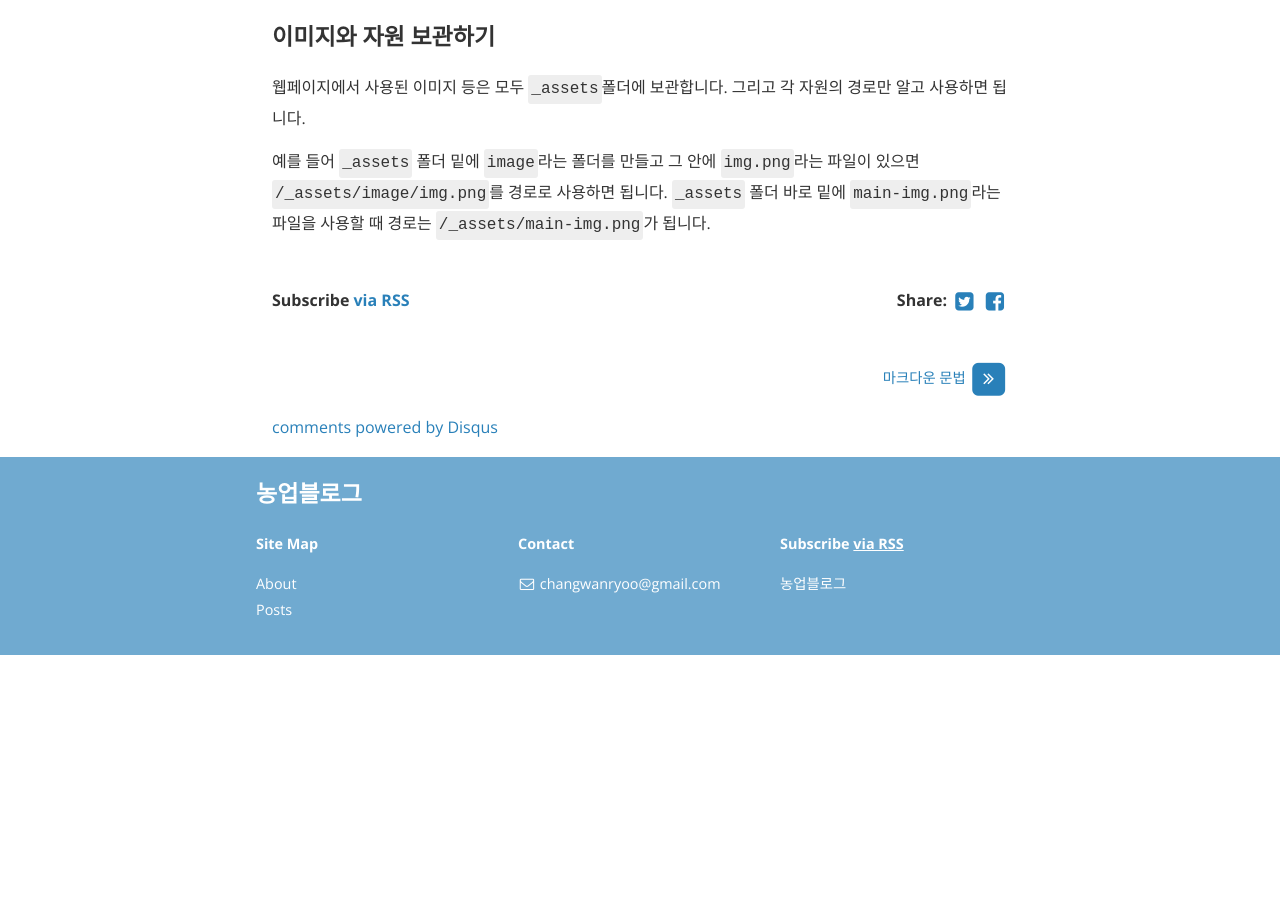
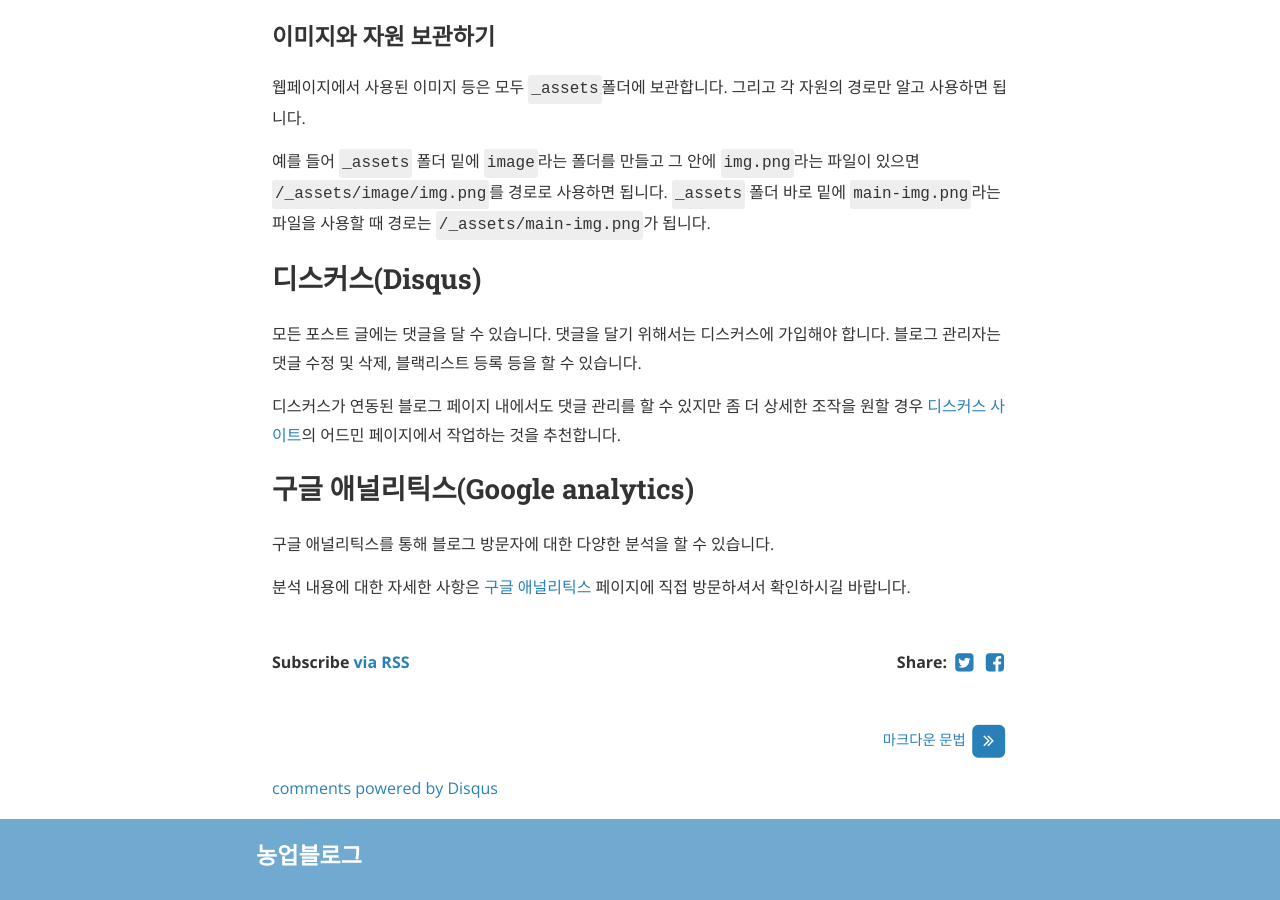
Before and after one commit to ryoochangwan/ryoochangwan.github.io, a Jekyll site: the page built from _posts/2017-12-12-blog-manage-manual.md, in a window 1280 px wide and 900 px high, scrolled down 3665 px. Built offline with Jekyll 4.4.1, drawn with Linux system fonts in a browser that asks for light colours; nearby versions of some CDN libraries; comment, search, counter and statistics services are not loaded; before the commit the page ends 4320 px from its top, so only the background shows below that.

Commit message:
Update 2017-12-12-blog-manage-manual.md

```diff
--- a/_posts/2017-12-12-blog-manage-manual.md
+++ b/_posts/2017-12-12-blog-manage-manual.md
@@ -126,3 +126,15 @@ cover: /assets/picture.png
 웹페이지에서 사용된 이미지 등은 모두 `_assets`폴더에 보관합니다. 그리고 각 자원의 경로만 알고 사용하면 됩니다.
 
 예를 들어 `_assets` 폴더 밑에 `image`라는 폴더를 만들고 그 안에 `img.png`라는 파일이 있으면 `/_assets/image/img.png`를 경로로 사용하면 됩니다. `_assets` 폴더 바로 밑에 `main-img.png`라는 파일을 사용할 때 경로는 `/_assets/main-img.png`가 됩니다.
+
+## 디스커스(Disqus)
+
+모든 포스트 글에는 댓글을 달 수 있습니다. 댓글을 달기 위해서는 디스커스에 가입해야 합니다. 블로그 관리자는 댓글 수정 및 삭제, 블랙리스트 등록 등을 할 수 있습니다.
+
+디스커스가 연동된 블로그 페이지 내에서도 댓글 관리를 할 수 있지만 좀 더 상세한 조작을 원할 경우 [디스커스 사이트](https://disqus.com/)의 어드민 페이지에서 작업하는 것을 추천합니다.
+
+## 구글 애널리틱스(Google analytics)
+
+구글 애널리틱스를 통해 블로그 방문자에 대한 다양한 분석을 할 수 있습니다.
+
+분석 내용에 대한 자세한 사항은 [구글 애널리틱스](https://www.google.com/analytics/) 페이지에 직접 방문하셔서 확인하시길 바랍니다.
```
